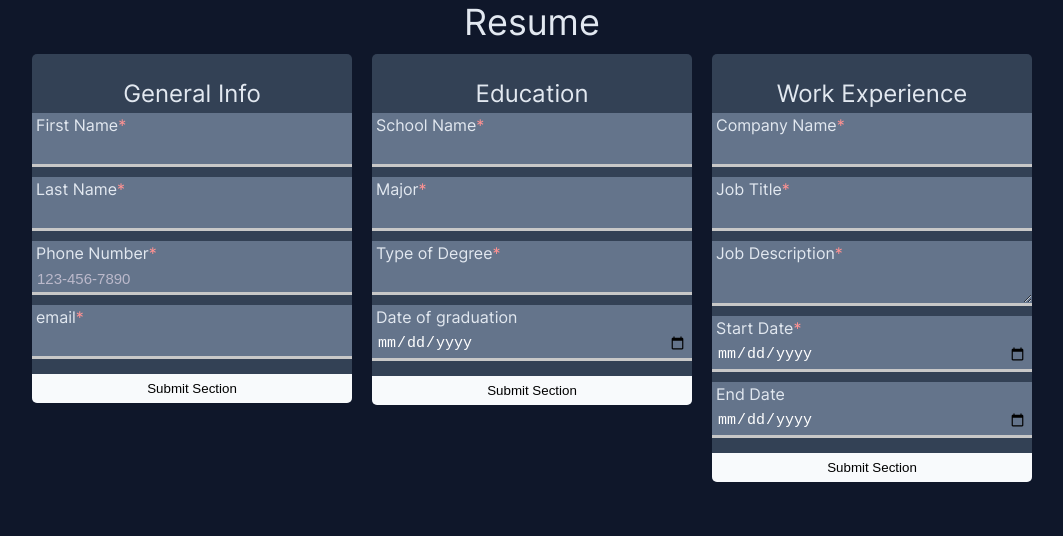
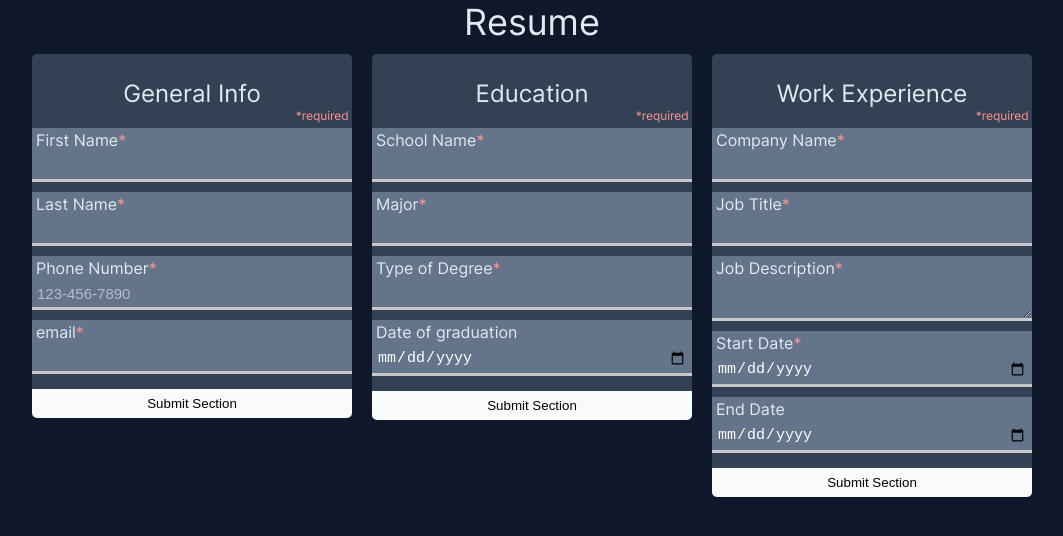
Before and after one commit to AlecBongard/cv-project, a React (Create React App) app: page / in a window 1280 px wide. Shown: the top 536 px of the page, without its empty margins (108-1171 px from the left). Built offline with nearby package versions, Linux system fonts and the light colour scheme.

Commit message:
Add '*required' text at top of section

```diff
--- a/src/components/Section.js
+++ b/src/components/Section.js
@@ -196,6 +196,7 @@ class Section extends Component {
         return (
             <div className="section" id={this.props.sectionID}>
                 <p className="form-title">{this.props.sectionName}</p>
+                <p className="required-legend">*required</p>
                 <form className="section-form">
                     {fields}
                     <p className="error-text">{errorText}</p>
--- a/src/styles/section.css
+++ b/src/styles/section.css
@@ -87,3 +87,10 @@ input{
     margin: 5px 0px;
     text-align: center;
 }
+
+.required-legend{
+    text-align: end;
+    width: 98%;
+    font-size: 12px;
+    color: var(--invalid);
+}
```
